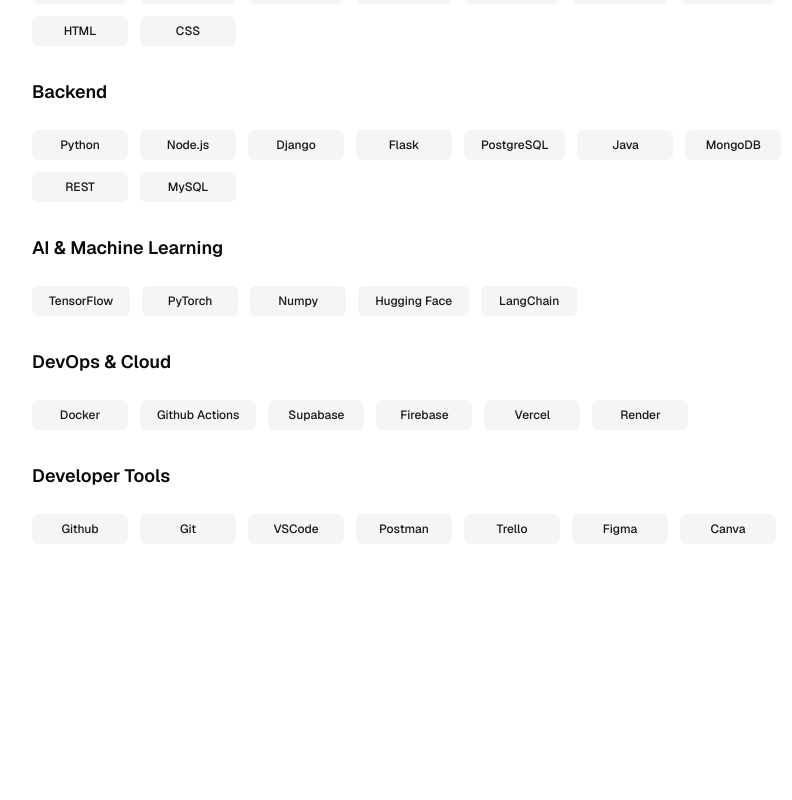
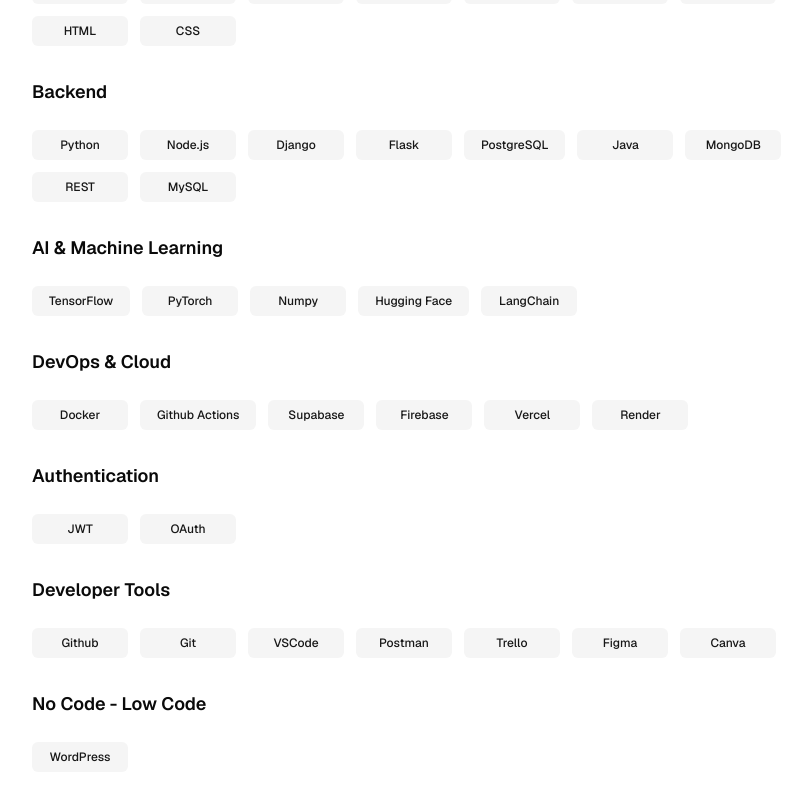
Before and after one commit to Aytsuu/Portfolio, a Next.js app: page /tech-stack in a window 1280 px wide. Shown: the part 206-1006 px from the top of the page, without its empty margins (192-984 px from the left). Before the commit the page ends 878 px from the top, so only its background shows below. Built offline with nearby package versions, Linux system fonts and the light colour scheme.

Commit message:
Update tech stack

```diff
--- a/src/dto/tech-stacks.dto.ts
+++ b/src/dto/tech-stacks.dto.ts
@@ -47,8 +47,16 @@
     items: ["Docker", "Github Actions", "Supabase", "Firebase", "Vercel", "Render"],
   },
   {
+    type: "Authentication",
+    items: ["JWT", "OAuth"],
+  },
+  {
     type: "Developer Tools",
     items: ["Github", "Git", "VSCode", "Postman", "Trello", "Figma", "Canva"],
+  },
+  {
+    type: "No Code - Low Code",
+    items: ["WordPress"],
   },
 ];
 
```
